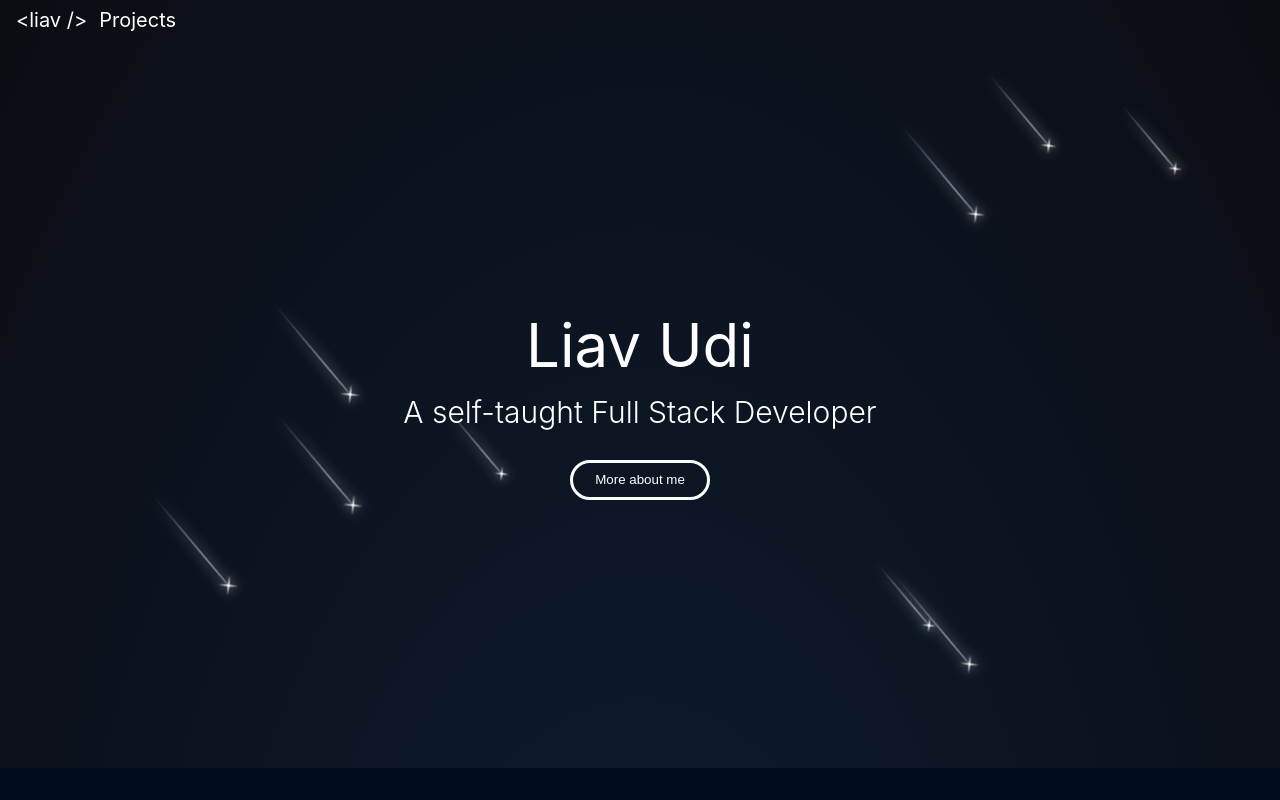
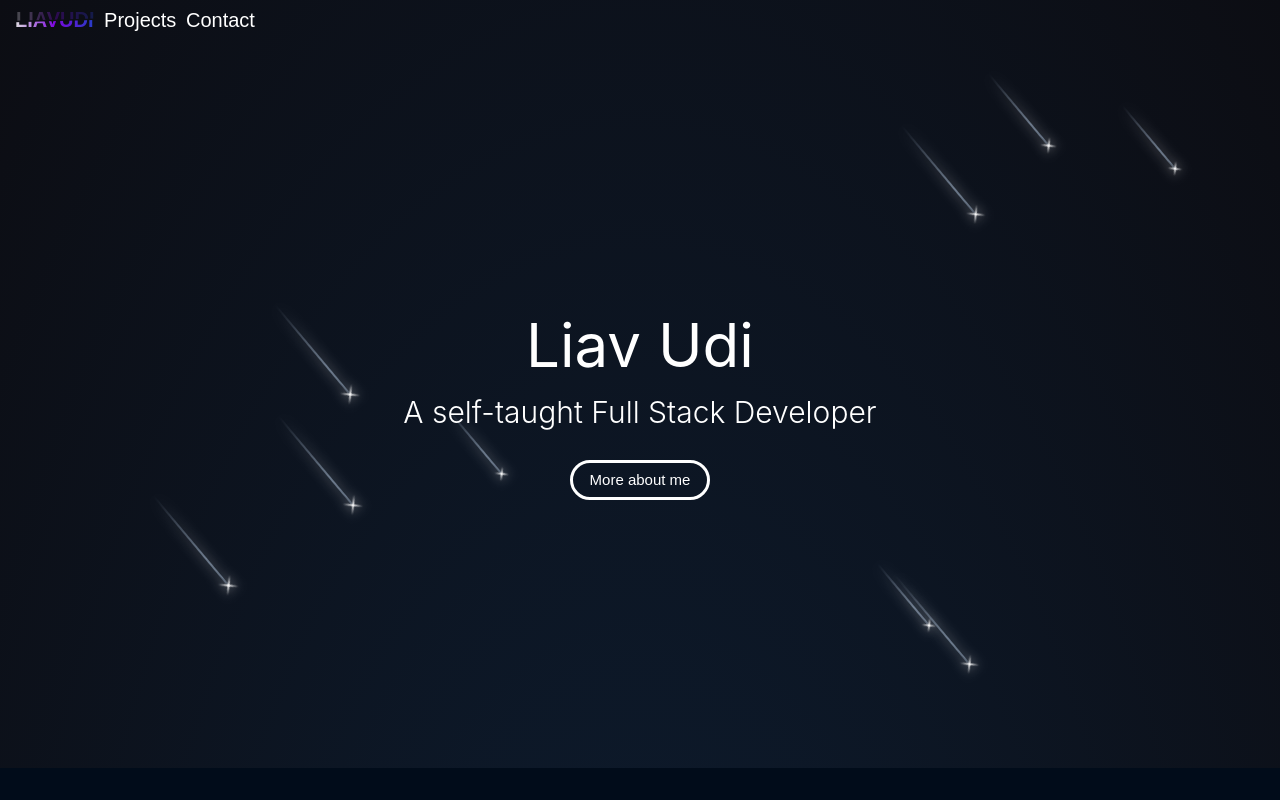
Before and after one commit to Liavudi/my-portfolio, a React (Create React App) app: page /#/ in a window 1280 px wide. Shown: the top 800 px of the page. Built offline with nearby package versions, Linux system fonts and the light colour scheme.

Commit message:
added the ability to scroll to the footer, couple style changes

```diff
--- a/src/App.js
+++ b/src/App.js
@@ -4,14 +4,16 @@ import Navbar from "./components/navbar/navbar";
 import { AnimatePresence } from "framer-motion";
 import ScrollToTop from "./components/scroll-to-top/scroll-to-top";
 import Footer from "./components/footer/footer";
-import { useState } from "react";
+import { useRef, useState } from "react";
 
 function App() {
   const [backgroundColor, setBackgroundColor] = useState(null);
+  const bottomRef = useRef(null);
+  console.log(bottomRef)
   const location = useLocation();
   return (
     <div className="App">
-      <Navbar backgroundColor={backgroundColor} />
+      <Navbar backgroundColor={backgroundColor} bottomRef={bottomRef} />
       <AnimatePresence mode="wait">
         <ScrollToTop />
         <Routes location={location} key={location.pathname}>
@@ -24,7 +26,7 @@ function App() {
             element={<Projects setBackgroundColor={setBackgroundColor} />}
           />
         </Routes>
-        <Footer />
+        <Footer ref={bottomRef}/>
       </AnimatePresence>
     </div>
   );
--- a/src/components/about-me/about-me.css
+++ b/src/components/about-me/about-me.css
@@ -47,7 +47,7 @@
     display: flex;
     justify-content: center;
     align-items: center;
-    font-size: 16px;
+    font-size: 15px;
 }
 .resume-dl:hover{
     cursor: pointer;
--- a/src/components/footer/footer.js
+++ b/src/components/footer/footer.js
@@ -1,10 +1,11 @@
+import { forwardRef } from "react";
 import "./footer.css";
 import { FaGithubSquare, FaLinkedin } from "react-icons/fa";
 import { MdEmail } from "react-icons/md";
 
-function Footer() {
+const Footer = forwardRef((props,ref) => {
   return (
-    <div className="footer-container">
+    <div ref={ref} className="footer-container">
       <div className="footer">
         <h1 className="footer-title">
           Thank you very much for viewing my work!
@@ -41,6 +42,8 @@ function Footer() {
       </div>
     </div>
   );
-}
+})
+
+
 
 export default Footer;
--- a/src/components/navbar/navbar.css
+++ b/src/components/navbar/navbar.css
@@ -7,10 +7,11 @@
     width: 100vw;
     z-index: 1000;
     transition: all 1s;
+    font-family: "Oswald", sans-serif;
 }
 
 .nav-btns{
-    width: 85px;
+    width: 170px;
     display: flex;
     justify-content: space-evenly;
     align-items: center;
@@ -27,6 +28,43 @@
     transform: scale(1.2);
 }
 
+#liav-wrapper {
+    display: grid;
+    font-weight: 700;
+    text-transform: uppercase;
+    color: transparent;
+  }
+
+  #liav-wrapper > div {
+    grid-area: 1/1/-1/-1;
+  }
+  #liav-top {
+      background-image: linear-gradient(to left, rgb(43, 70, 226), rgb(143, 6, 255),white);
+    animation: textDecoration 5000ms ease-in-out 0s infinite alternate-reverse ;
+    -webkit-background-clip: text;
+    -moz-background-clip: text;
+    background-clip: text;
+    clip-path: polygon(0% 0%, 100% 0%, 100% 48%, 0% 58%);
+    transform: translateY(-0.05em);
+  }
+  #liav-bottom {
+    background-image: linear-gradient(to left, rgb(43, 70, 226), rgb(143, 6, 255),white);
+    clip-path: polygon(0% 60%, 100% 50%, 100% 100%, 0% 100%);
+    animation: textDecoration 4000ms linear 0s infinite alternate-reverse ;
+    background-clip: text;
+    -webkit-background-clip: text;
+    transform: translateX(-0.05em);
+  }
+  @keyframes textDecoration {
+    0%, 100% {
+        opacity: 0.1;
+      }
+      50% {
+        opacity: 1;
+      }
+  }
+
+
 @media only screen and (max-width: 600px) {
     .navbar-container{
         background-color: transparent;
--- a/src/components/navbar/navbar.js
+++ b/src/components/navbar/navbar.js
@@ -3,7 +3,7 @@ import { useEffect, useState } from "react";
 import { useNavigate } from "react-router-dom";
 import "./navbar.css";
 
-export default function Navbar({ backgroundColor }) {
+export default function Navbar({ backgroundColor, bottomRef }) {
   const navigate = useNavigate();
   const [colorChange, setColorchange] = useState(false);
   const changeNavbarColor = () => {
@@ -14,38 +14,37 @@ export default function Navbar({ backgroundColor }) {
   window.addEventListener("scroll", changeNavbarColor);
   useEffect(() => {
     if (colorChange) {
-
       document.getElementsByClassName(
         "navbar-container"
       )[0].style.backgroundColor = backgroundColor;
-
     } else {
-
       document.getElementsByClassName(
         "navbar-container"
       )[0].style.backgroundColor = "";
-
     }
   }, [colorChange, backgroundColor]);
 
   return (
     <motion.div
       className="navbar-container"
-      key={'nav-bar'}
+      key={"nav-bar"}
       initial={{ x: -300 }}
       animate={{ x: 0 }}
       exit={{ x: -300 }}
       transition={{ duration: 1 }}
     >
-      <div style={{ marginLeft: "1rem", marginRight: "0.5rem" }}>
+      <div style={{ marginLeft: "1rem" }}>
         <div
           className="link"
+          id="liav-wrapper"
           onClick={() => {
             navigate("/");
           }}
         >
-          {"<liav />"}
+          <div id="liav-top">Liavudi</div>
+          <div id="liav-bottom">Liavudi</div>
         </div>
+
       </div>
       <div className="nav-btns">
         <div
@@ -56,6 +55,14 @@ export default function Navbar({ backgroundColor }) {
         >
           Projects
         </div>
+        <div
+          className="link"
+          onClick={() => {
+            bottomRef.current.scrollIntoView({ behavior: "smooth" });
+          }}
+        >
+          Contact
+        </div>
       </div>
     </motion.div>
   );
--- a/src/components/skills/skills.js
+++ b/src/components/skills/skills.js
@@ -20,7 +20,7 @@ const Skills = forwardRef((props,ref) => {
       return (
         <div className="skills-container" ref={ref}>
             <div className='skills-title-container'>
-          <h1 className="skills-title" >My Skills</h1>
+          <h1 className="skills-title" >{"<Skills />"}</h1>
           <p className='skills-subtitle'>Click to reveal</p>
 
             </div>
--- a/src/pages/home/home.css
+++ b/src/pages/home/home.css
@@ -27,6 +27,7 @@
     color: white;
     border-radius: 20px;
     border: solid white;
+    font-size: 15px;
 }
 #intro-btn:hover{
     cursor: pointer;
@@ -48,5 +49,8 @@
         background-color: transparent;
         box-shadow: 0px 0px 0px 0px
     }
+    #intro-btn{
+        font-size: 14px;
+    }
 
 }
--- a/src/pages/project-page/projects-page.js
+++ b/src/pages/project-page/projects-page.js
@@ -18,7 +18,7 @@ export default function Projects({ setBackgroundColor }) {
       exit={{ opacity: 0 }}
       transition={{ duration: 1 }}
     >
-      <div className="projects-title">My Projects</div>
+      <div className="projects-title">{"<Projects />"}</div>
       <StackedProjects skillsRef={skillsRef} />
       <Skills ref={skillsRef} />
     </motion.div>
```
Lines whose indentation alone changed are shown as unchanged.
